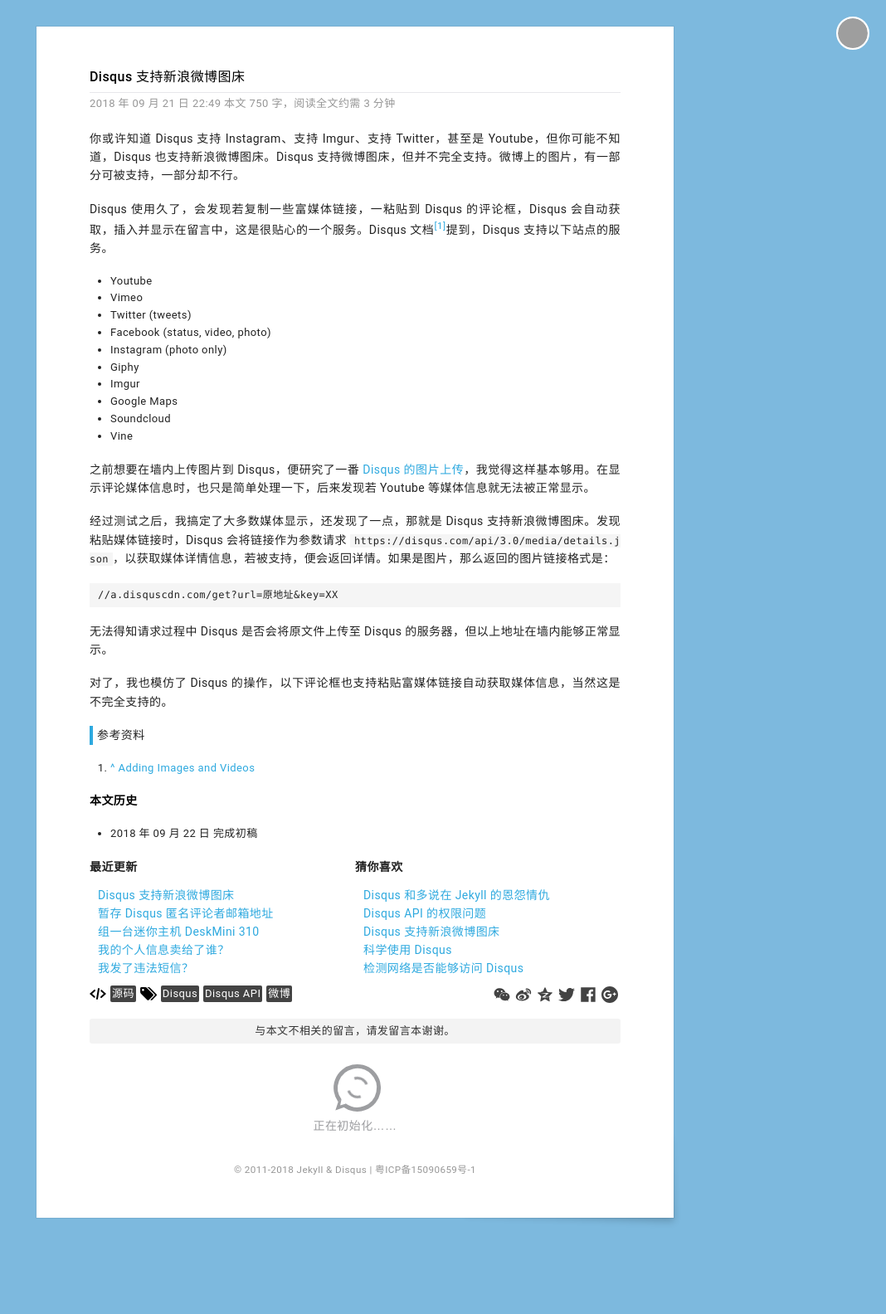
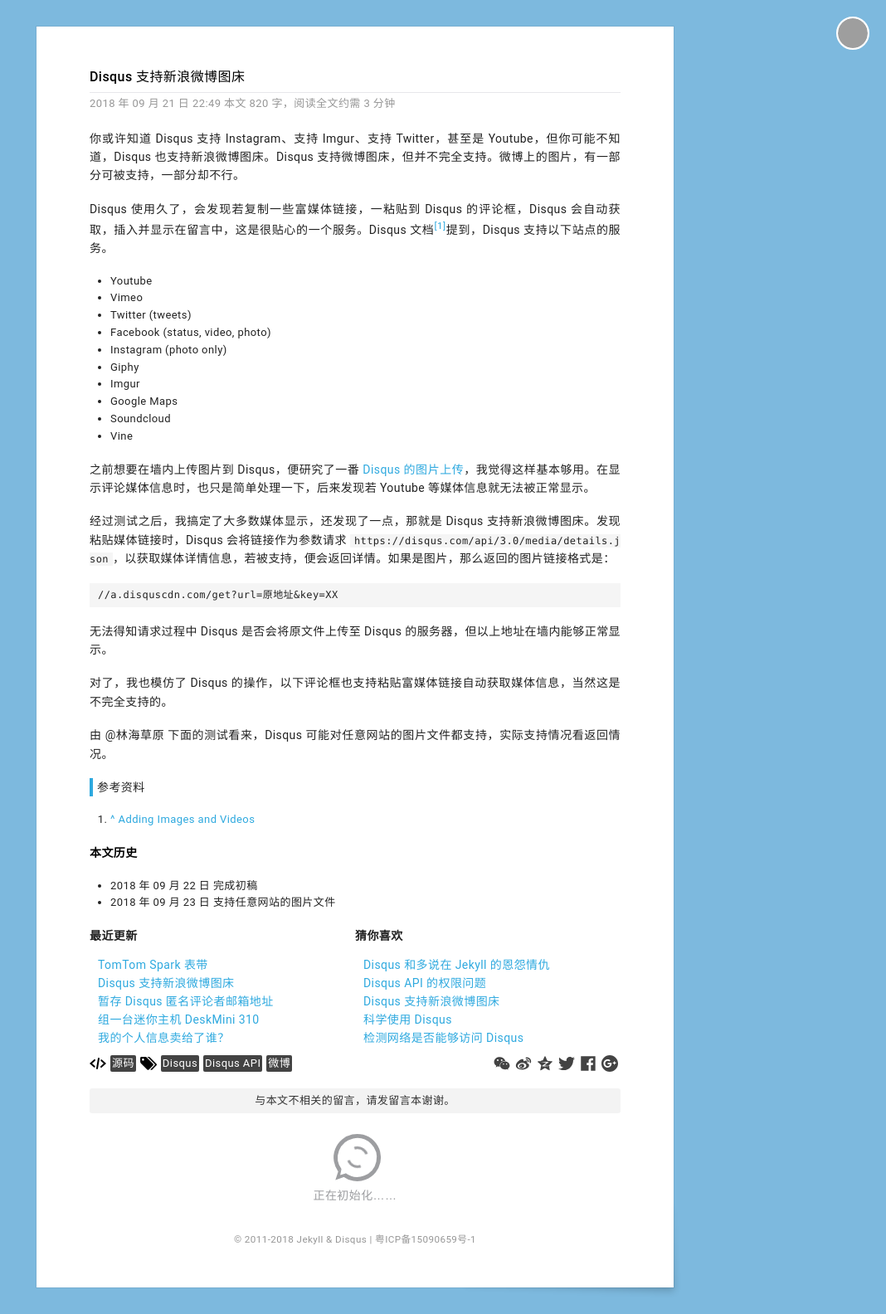
Before and after one commit to fooleap/fooleap.github.io, a Jekyll site: the page built from _posts/2018-09-22-disqus-support-sinaimg.md, in a window 1280 px wide. Shown: the whole page at 83% size, without its empty margins (212-1280 px from the left). Built offline with Jekyll 4.4.1, drawn with Linux system fonts in a browser that asks for light colours; emoji names are drawn with the system emoji font; some web fonts are replaced; comment, search, counter and statistics services are not loaded; before the commit the page ends 1500 px from its top, so only the background shows below that; grey boxes are pictures that could not be loaded.

Commit message:
TomTom Spark 表带

```diff
--- a/_posts/2018-09-22-disqus-support-sinaimg.md
+++ b/_posts/2018-09-22-disqus-support-sinaimg.md
@@ -32,6 +32,8 @@
 
 对了，我也模仿了 Disqus 的操作，以下评论框也支持粘贴富媒体链接自动获取媒体信息，当然这是不完全支持的。
 
+由 @林海草原 下面的测试看来，Disqus 可能对任意网站的图片文件都支持，实际支持情况看返回情况。
+
 ## 参考资料
 
 [1]: https://help.disqus.com/commenting/adding-images-and-videos "Adding Images and Videos"
@@ -39,3 +41,4 @@
 **本文历史**
 
 * 2018 年 09 月 22 日 完成初稿
+* 2018 年 09 月 23 日 支持任意网站的图片文件
```
Also changed, not shown: _posts/2018-09-23-tomtom-spark-watch-band.md (added, +32 -0 lines), assets/iDisqus.min.css, assets/iDisqus.min.js, assets/main.min.js.
